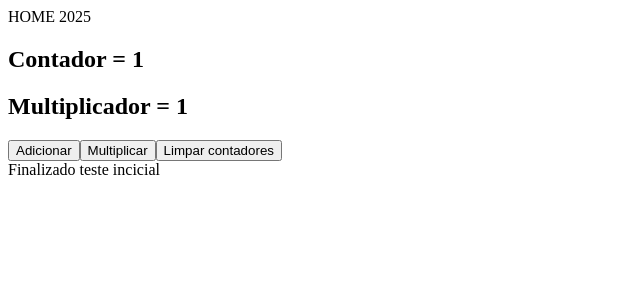
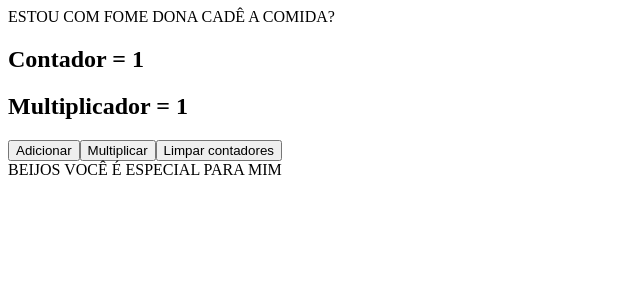
Before and after one commit to RayldoAzevedo/ideia-unica, a Next.js app: page / in a window 1280 px wide. Shown: the top 300 px of the page, without its empty margins (0-640 px from the left). Built offline with nearby package versions, Linux system fonts and the light colour scheme.

Commit message:
fazendo graça

```diff
--- a/package.json
+++ b/package.json
@@ -18,6 +18,7 @@
   },
   "homepage": "https://github.com/RayldoAzevedo/ideia-unica#readme",
   "dependencies": {
+    "ideia-unica": "file:",
     "next": "^15.3.1",
     "react": "^19.1.0",
     "react-dom": "^19.1.0"
--- a/pages/index.js
+++ b/pages/index.js
@@ -2,10 +2,10 @@ import {useState} from 'react'
 
 function Home(){
     return <div>
-        HOME 2025
+        ESTOU COM FOME DONA CADÊ A COMIDA?
 
         <Contador/>
-        <div>Finalizado teste incicial</div>
+        <div>BEIJOS VOCÊ É ESPECIAL PARA MIM</div>
     </div>
 }
 
```
Also changed, not shown: 1 other file (tests, documents, lock files or other folders).
